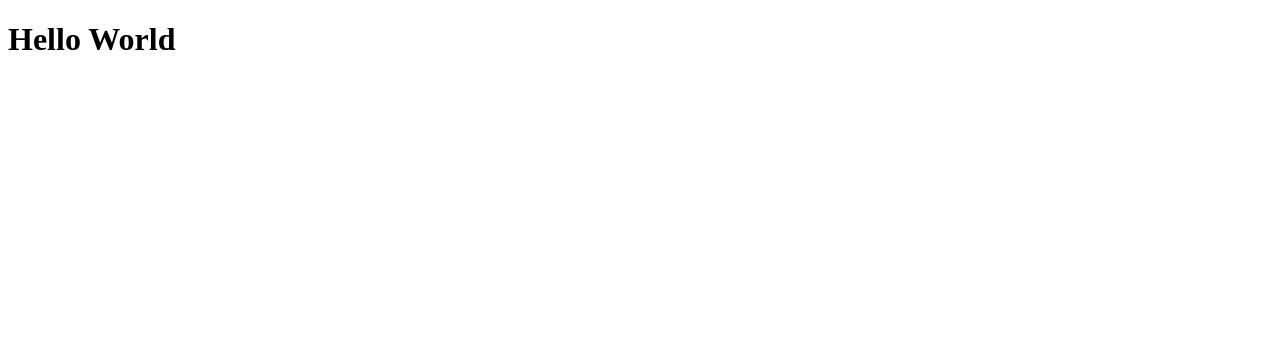
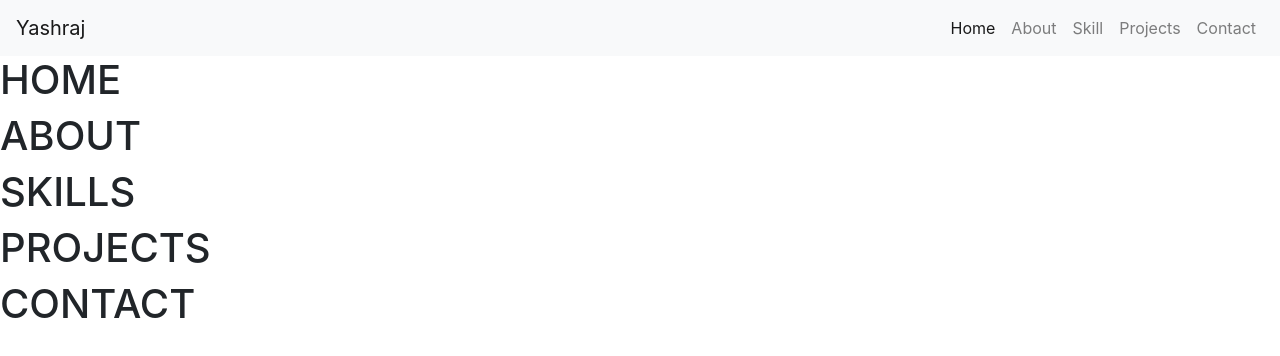
Before and after one commit to yashraj124/portfolio_yash, a plain HTML site: page index.html in a window 1280 px wide. Drawn offline with nearby package versions, Linux system fonts and the light colour scheme.

Commit message:
updated index

```diff
--- a/index.html
+++ b/index.html
@@ -3,9 +3,74 @@
 <head>
 	<meta charset="utf-8">
 	<meta name="viewport" content="width=device-width, initial-scale=1">
-	<title></title>
+	<link rel="icon" type="image/png" href="https://png.pngtree.com/png-vector/20190330/ourmid/pngtree-vector-portfolio-icon-png-image_894864.jpg">
+
+
+	<title>Yashraj's Portfolio</title>
+
+	<!-- bootstrap link below -->
+
+	<link rel="stylesheet" href="https://cdn.jsdelivr.net/npm/bootstrap@4.6.2/dist/css/bootstrap.min.css" integrity="sha384-xOolHFLEh07PJGoPkLv1IbcEPTNtaed2xpHsD9ESMhqIYd0nLMwNLD69Npy4HI+N" crossorigin="anonymous">
+
+	<script src="https://cdn.jsdelivr.net/npm/jquery@3.5.1/dist/jquery.slim.min.js" integrity="sha384-DfXdz2htPH0lsSSs5nCTpuj/zy4C+OGpamoFVy38MVBnE+IbbVYUew+OrCXaRkfj" crossorigin="anonymous"></script>
+
+	<script src="https://cdn.jsdelivr.net/npm/bootstrap@4.6.2/dist/js/bootstrap.bundle.min.js" integrity="sha384-Fy6S3B9q64WdZWQUiU+q4/2Lc9npb8tCaSX9FK7E8HnRr0Jz8D6OP9dO5Vg3Q9ct" crossorigin="anonymous"></script>
+
+	<!-- bootstrap ends here -->
+
 </head>
 <body>
-<h1>Hello World</h1>
+
+	<!-- navbar strts here -->
+
+	<nav class="navbar navbar-expand-lg navbar-light bg-light">
+	  <a class="navbar-brand" href="#">Yashraj</a>
+	  <button class="navbar-toggler" type="button" data-toggle="collapse" data-target="#navbarSupportedContent" aria-controls="navbarSupportedContent" aria-expanded="false" aria-label="Toggle navigation">
+	    <span class="navbar-toggler-icon"></span>
+	  </button>
+
+	  <div class="collapse navbar-collapse" id="navbarSupportedContent">
+	    <ul class="navbar-nav ml-auto">
+	      <li class="nav-item active">
+	        <a class="nav-link" href="#Home">Home <span class="sr-only">(current)</span></a>
+	      </li>
+	      <li class="nav-item">
+	        <a class="nav-link" href="#About">About</a>
+	      </li>
+	      <li class="nav-item">
+	        <a class="nav-link" href="#Skill">Skill</a>
+	      </li>
+	      <li class="nav-item">
+	        <a class="nav-link" href="#Projects">Projects</a>
+	      </li>
+	      <li class="nav-item">
+	        <a class="nav-link" href="#Contact">Contact</a>
+	      </li>
+
+	    </ul>
+	   </div>
+	</nav>
+	<!-- navbar ends here -->
+
+
+	<section id ="Home" class="portfolio-sections">
+		<h1>HOME</h1>
+	</section>
+	<section id ="About" class="portfolio-sections">
+		<h1>ABOUT</h1>
+	</section>
+	<section id ="Skills" class="portfolio-sections">
+		<h1>SKILLS</h1>
+	</section>
+	<section id ="Projects" class="portfolio-sections">
+		<h1>PROJECTS</h1>
+	</section>
+	<section id ="Contact" class="portfolio-sections">
+		<h1>CONTACT</h1>
+	</section>
+
+
+
+
 </body>
 </html>
--- /dev/null
+++ b/style.css
@@ -0,0 +1,50 @@
+*{
+	padding: 0;
+	margin: 0;
+}
+.portfolio-sections{
+	height: 400px;
+	width: 100%;
+	border: 2px solid black;
+	text-align: center;
+	background-color: white;
+}
+
+.navigation-bar{
+	position: fixed;
+	width: 100%;
+	background-color: transparent;
+	backdrop-filter: blur(10px);
+	z-index: 1;
+}
+
+.portfolio-sections h1{
+	margin-top: 50px;
+}
+
+html{
+	scroll-behavior: smooth;
+}
+.brand{
+	font-size: 30px;
+	font-family: Arial Black;
+	font-variant: small-caps;
+	color: blue;
+}
+
+.navmenu{
+color: black;
+font-size: 20px;
+font-family: sans-serif;
+font-weight: bolder;
+padding-left: 15px;
+}
+
+.navmenu:hover{
+	text-decoration: underline 2px solid black;
+	text-underline-offset: 6px;
+}
+
+.tracking-in-exapnd{
+	-webkit-animation
+}
```
